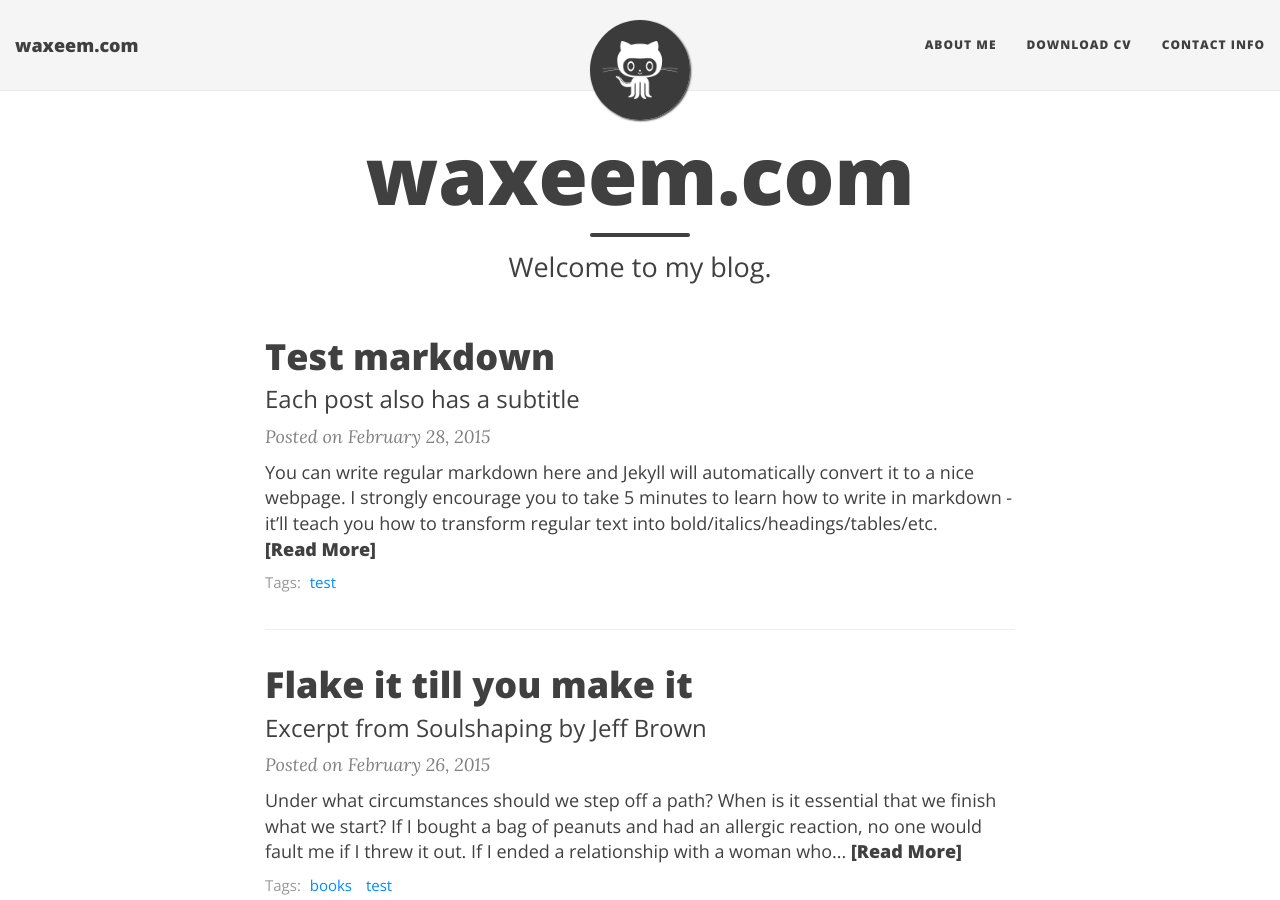
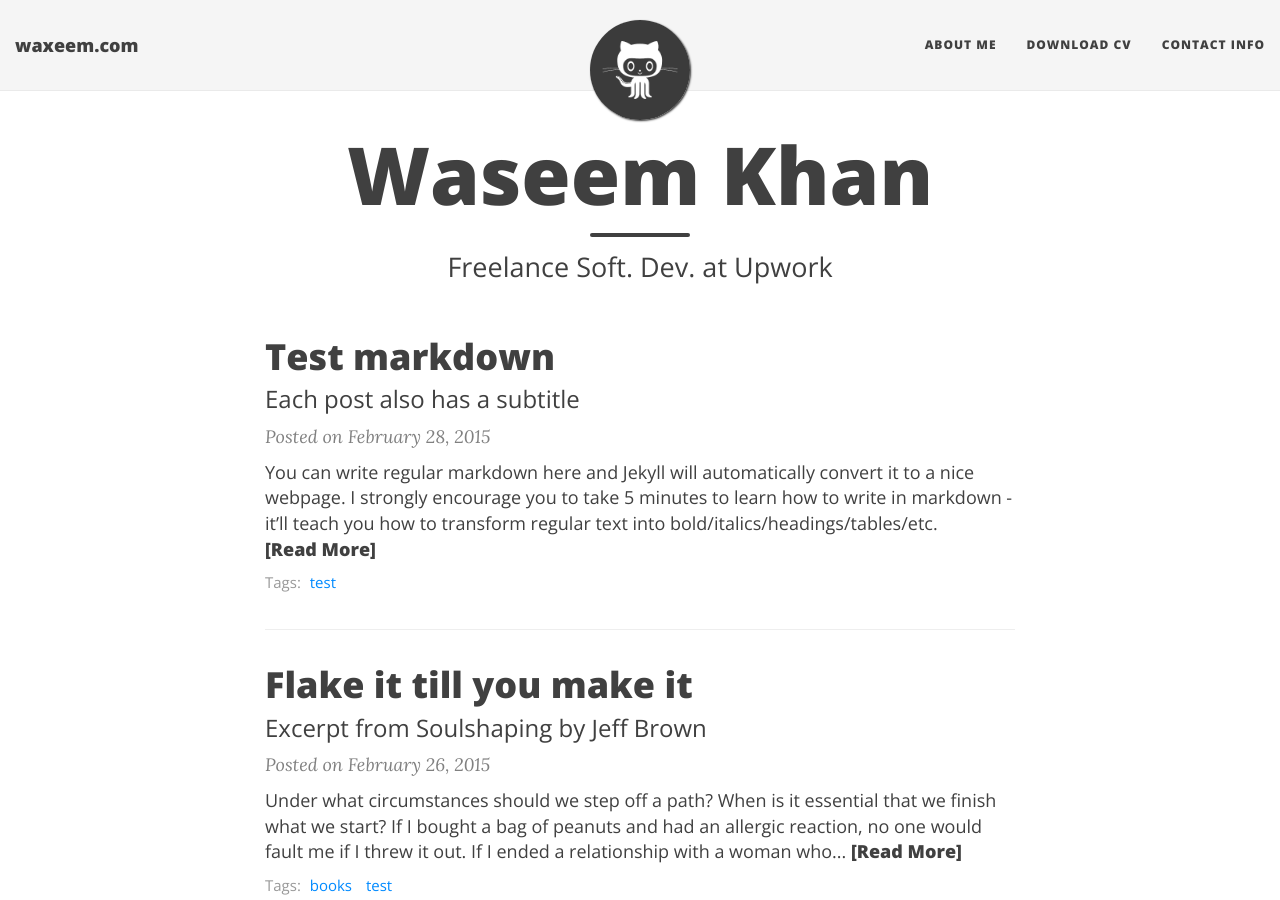
Before and after one commit to waseemullah157/waxeem, a Jekyll site: the page built from index.html, in a window 1280 px wide and 900 px high. Built offline with Jekyll 4.4.1, drawn with Linux system fonts in a browser that asks for light colours; nearby versions of some CDN libraries; the list of posts is cut into pages by our own code.

Commit message:
9-10-2019 v4

```diff
--- a/index.html
+++ b/index.html
@@ -1,7 +1,7 @@
 ---
 layout: page
-title: waxeem.com
-subtitle: Welcome to my blog.
+title: Waseem Khan
+subtitle: Freelance Soft. Dev. at Upwork
 use-site-title: true
 ---
 
```
